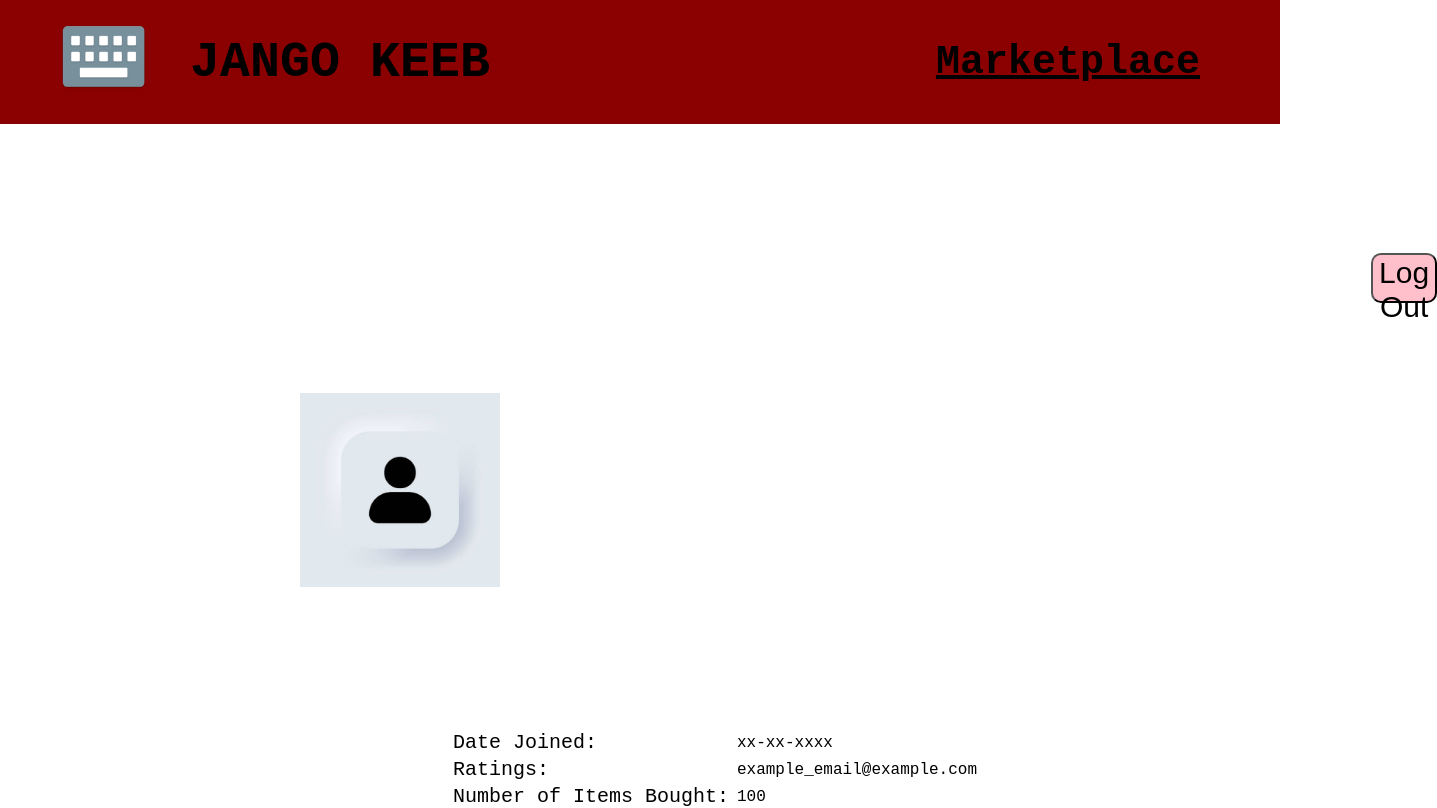
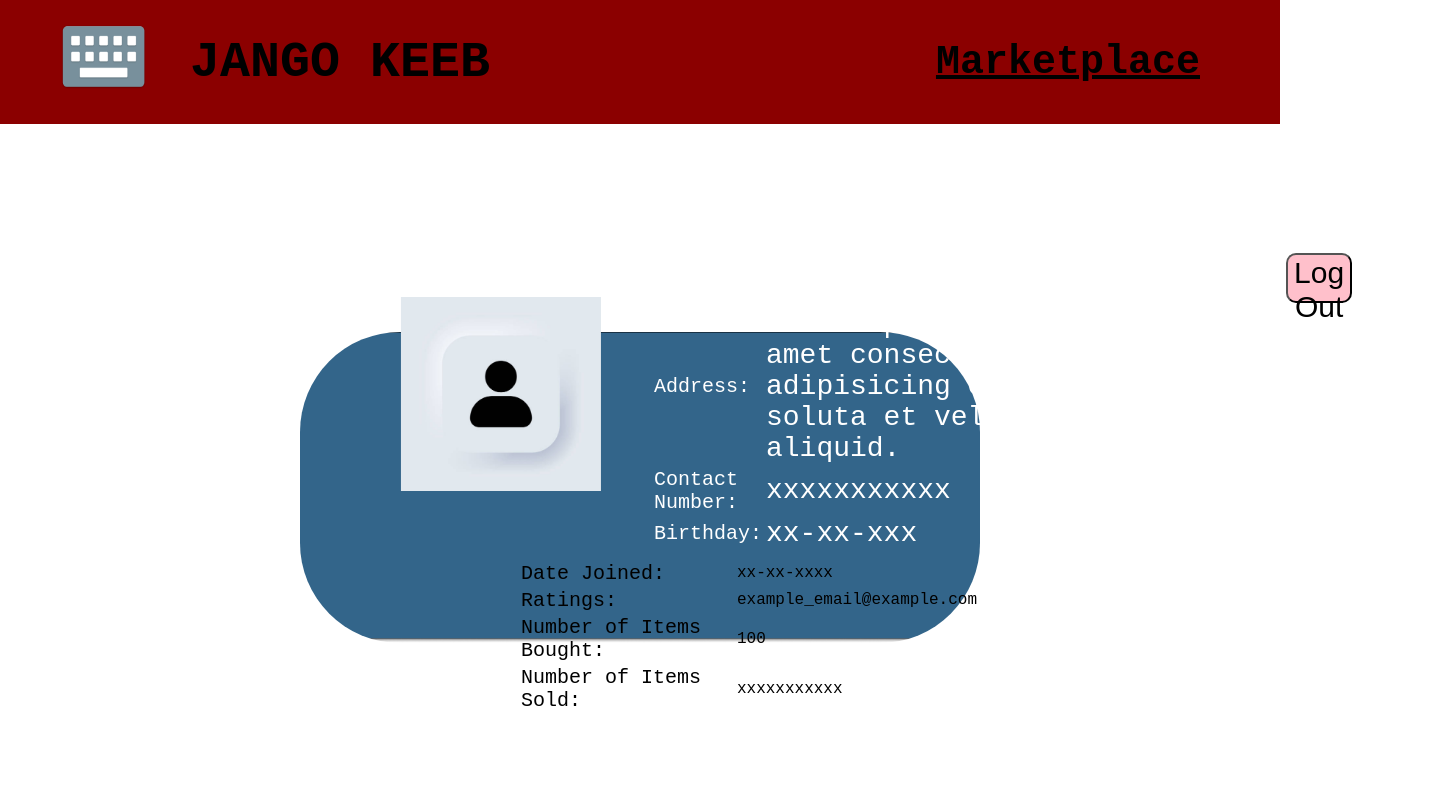
Before and after one commit to Pwersa/jango_site_reactjs, a Next.js app: page /profile_account in a window 1280 px wide. Shown: the top 808 px of the page, 1437 px wide, since content can reach past the window. Built offline with nearby package versions, Linux system fonts and the light colour scheme.

Commit message:
added card like design

```diff
--- a/components/user_profile.jsx
+++ b/components/user_profile.jsx
@@ -8,8 +8,12 @@ function Homepage(){
                 <button>Log Out</button>
             </div>
 
+            <img src="images/profile_rectangle.png" />
+
             <div className={styles.card_profile}>
+
                 <img src="people/placeholder.png" />
+
                 <table>
                     <tr>
                         <td className={styles.title_user}>Name:</td>
--- a/components/user_profile.module.css
+++ b/components/user_profile.module.css
@@ -1,6 +1,12 @@
 .container {
     margin: 100px 300px 100px 300px;
     font-family:'Courier New', Courier, monospace;
+    position: relative;
+}
+
+.container > img {
+    border-radius: 100px;
+    width: 100%;
 }
 
 .title {
@@ -11,7 +17,7 @@
 
 .title > h1 {
     font-size: 30px;
-    margin-left: 15px;
+    margin-left: 100px;
 }
 
 .title > button {
@@ -19,7 +25,7 @@
     font-size: 30px;
     width: 150px;
     height: 50px;
-    margin-left: 930px;
+    margin-left: 760px;
     background-color: pink;
     color: black;
     border-style: outset;
@@ -35,7 +41,7 @@
 
 .title_user {
     font-size: 20px;
-    width: 270px;
+    width: 10%;
 }
 
 .title_detail {
@@ -43,9 +49,15 @@
 }
 
 .card_profile {
+    position: absolute;
+    top: 40%;
+    left: 25%;
+    transform: translate(-50%, -50%);
     color: white;
     display: flex;
     align-items: center;
+    margin-left: 325px;
+
 }
 
 .card_profile > img {
@@ -53,10 +65,13 @@
 }
 
 .card_profile > table {
-    margin-left: 30px;
+    margin-left: 50px;
 }
 
 .card_more_details {
+    position: absolute;
+    top: 60%;
+    left: 10%;
     margin: 80px 0px 100px 150px;
 }
 
```
Also changed, not shown: public/images/profile_rectangle.png (added).
